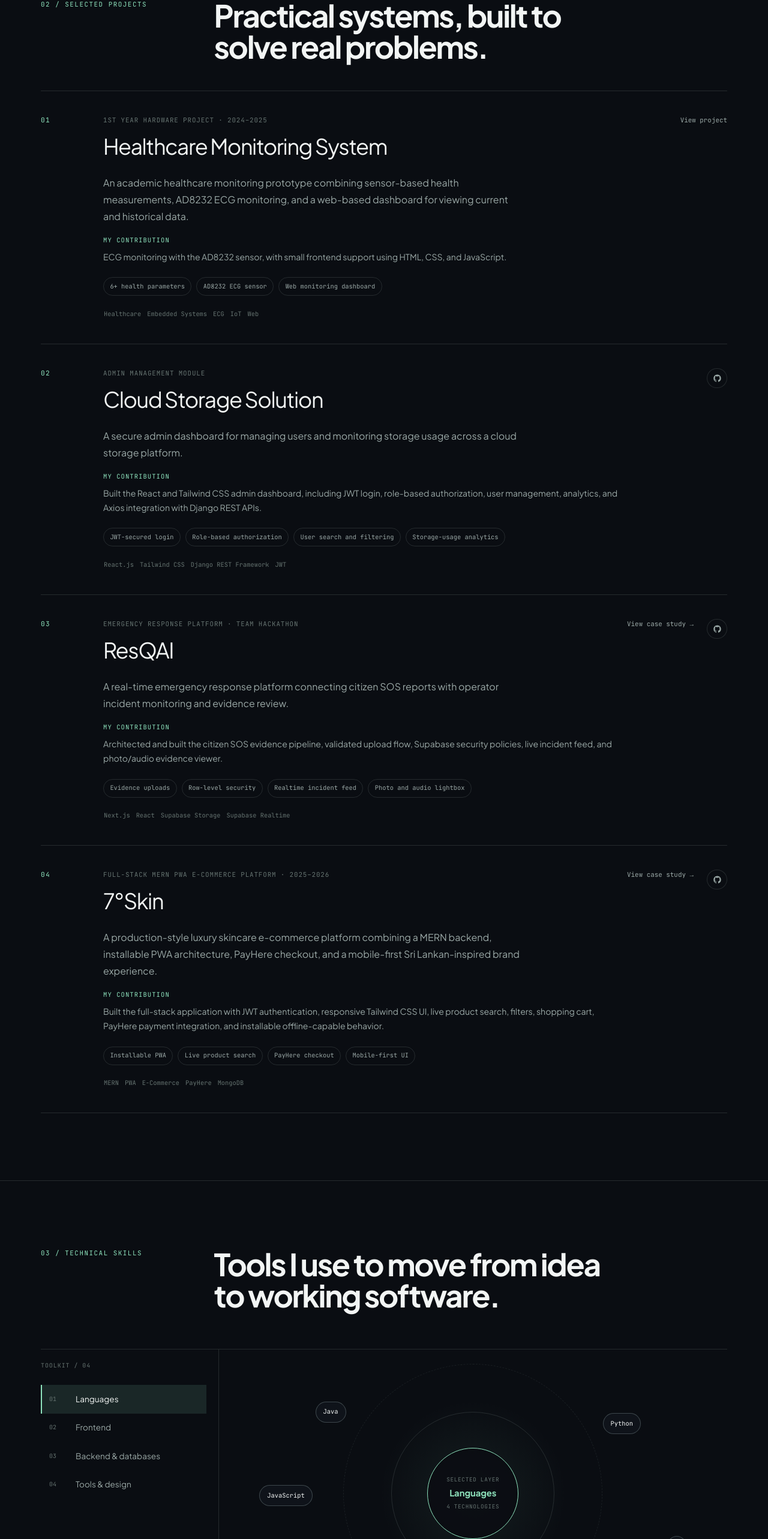
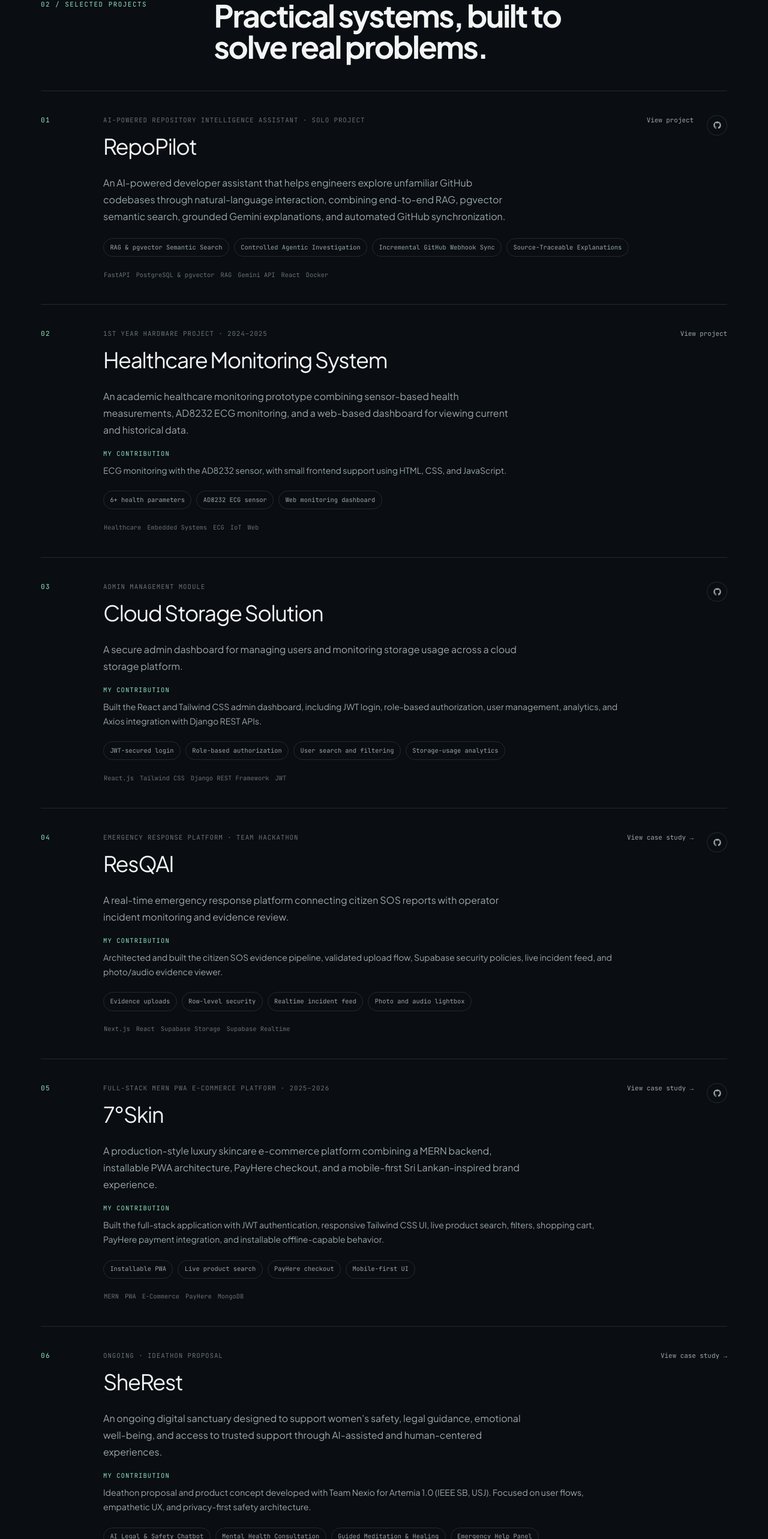
Before and after one commit to RashmiAbeysekera/Portfolio, a React (Vite) app: page / in a window 1280 px wide. Shown: the part 1773-4339 px from the top of the page at 60% size. Built offline with nearby package versions, Linux system fonts and the light colour scheme.

Commit message:
feat: set RepoPilot as primary featured project and refine project card display

```diff
--- a/src/data/projects.js
+++ b/src/data/projects.js
@@ -1,6 +1,24 @@
 export const projects = [
   {
     number: '01',
+    title: 'RepoPilot',
+    type: 'AI-Powered Repository Intelligence Assistant · Solo Project',
+    summary:
+      'An AI-powered developer assistant that helps engineers explore unfamiliar GitHub codebases through natural-language interaction, combining end-to-end RAG, pgvector semantic search, grounded Gemini explanations, and automated GitHub synchronization.',
+    features: [
+      'RAG & pgvector Semantic Search',
+      'Controlled Agentic Investigation',
+      'Incremental GitHub Webhook Sync',
+      'Source-Traceable Explanations',
+    ],
+    technologies: ['FastAPI', 'PostgreSQL & pgvector', 'RAG', 'Gemini API', 'React', 'Docker'],
+    href: '/projects/repopilot',
+    linkLabel: 'View project',
+    githubUrl: 'https://github.com/RashmiAbeysekera/RepoPilot',
+    githubLabel: 'GitHub repository',
+  },
+  {
+    number: '02',
     title: 'Healthcare Monitoring System',
     type: '1st Year Hardware Project · 2024–2025',
     summary:
@@ -12,7 +30,7 @@ export const projects = [
     linkLabel: 'View project',
   },
   {
-    number: '02',
+    number: '03',
     title: 'Cloud Storage Solution',
     type: 'Admin Management Module',
     summary:
@@ -25,7 +43,7 @@ export const projects = [
     githubLabel: 'GitHub repository',
   },
   {
-    number: '03',
+    number: '04',
     title: 'ResQAI',
     type: 'Emergency Response Platform · Team Hackathon',
     summary:
@@ -40,7 +58,7 @@ export const projects = [
     githubLabel: 'GitHub repository',
   },
   {
-    number: '04',
+    number: '05',
     title: '7°Skin',
     type: 'Full-Stack MERN PWA E-Commerce Platform · 2025–2026',
     summary:
@@ -54,4 +72,23 @@ export const projects = [
     githubUrl: 'https://github.com/RashmiAbeysekera/Skin-care-Project-MERN-PWA',
     githubLabel: 'GitHub repository',
   },
+  {
+    number: '06',
+    title: 'SheRest',
+    type: 'Ongoing · Ideathon Proposal',
+    tagline: 'A Safe Haven for Every Woman',
+    summary:
+      "An ongoing digital sanctuary designed to support women's safety, legal guidance, emotional well-being, and access to trusted support through AI-assisted and human-centered experiences.",
+    contribution:
+      'Ideathon proposal and product concept developed with Team Nexio for Artemia 1.0 (IEEE SB, USJ). Focused on user flows, empathetic UX, and privacy-first safety architecture.',
+    features: [
+      'AI Legal & Safety Chatbot',
+      'Mental Health Consultation',
+      'Guided Meditation & Healing',
+      'Emergency Help Panel',
+    ],
+    technologies: ['UI/UX Design', 'Figma', 'AI-Assisted', "Women's Safety", 'Mental Well-being'],
+    href: '/projects/sherest',
+    linkLabel: 'View case study →',
+  },
 ]
--- a/src/sections/ProjectsSection.jsx
+++ b/src/sections/ProjectsSection.jsx
@@ -51,6 +51,8 @@ function ProjectsSection() {
                 <a
                   className="project-item-stretch-link"
                   href={project.href}
+                  target={project.href.startsWith('http') ? '_blank' : undefined}
+                  rel={project.href.startsWith('http') ? 'noreferrer' : undefined}
                   aria-label={`${project.linkLabel ?? 'View project'}: ${project.title}`}
                 />
               ) : null}
@@ -87,10 +89,12 @@ function ProjectsSection() {
                   ) : null}
                 </div>
                 <p className="project-summary">{project.summary}</p>
-                <p className="project-contribution">
-                  <span>My contribution</span>
-                  {project.contribution}
-                </p>
+                {project.contribution ? (
+                  <p className="project-contribution">
+                    <span>My contribution</span>
+                    {project.contribution}
+                  </p>
+                ) : null}
                 <div className="project-feature-row">
                   {project.features.map((feature) => (
                     <span key={feature}>{feature}</span>
```
